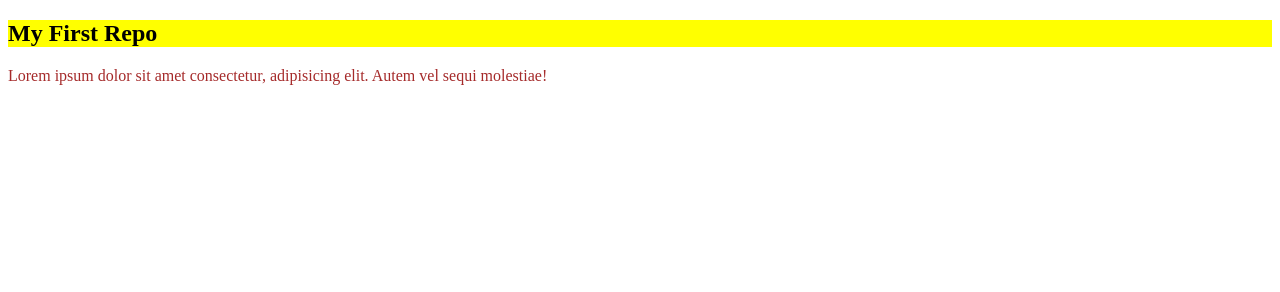
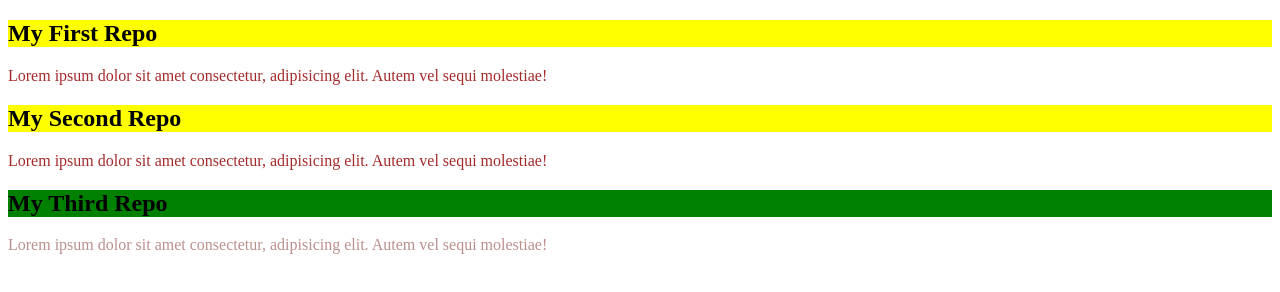
Before and after one commit to ibrahim2102/my-first-repo, a plain HTML site: page index.html in a window 1280 px wide. Drawn offline with Linux system fonts and the light colour scheme.

Commit message:
added the second blog

```diff
--- a/index.html
+++ b/index.html
@@ -7,8 +7,22 @@
     <link rel="stylesheet" href="style.css">
 </head>
 <body>
+    <div>
     <h2>My First Repo</h2>
 
     <P>Lorem ipsum dolor sit amet consectetur, adipisicing elit. Autem vel sequi molestiae!</P>
+    </div>
+       <div>
+    <h2>My Second Repo</h2>
+
+    <P>Lorem ipsum dolor sit amet consectetur, adipisicing elit. Autem vel sequi molestiae!</P>
+    </div>
+       <div>
+    <h2 class="re">My Third Repo</h2>
+
+    <P id="yu">Lorem ipsum dolor sit amet consectetur, adipisicing elit. Autem vel sequi molestiae!</P>
+    </div>
+
+
 </body>
 </html>
--- a/style.css
+++ b/style.css
@@ -5,3 +5,10 @@ h2{
 p{
     color: brown;
 }
+
+.re{
+    background-color: green;
+}
+#yu{
+    color: rosybrown;
+}
```
